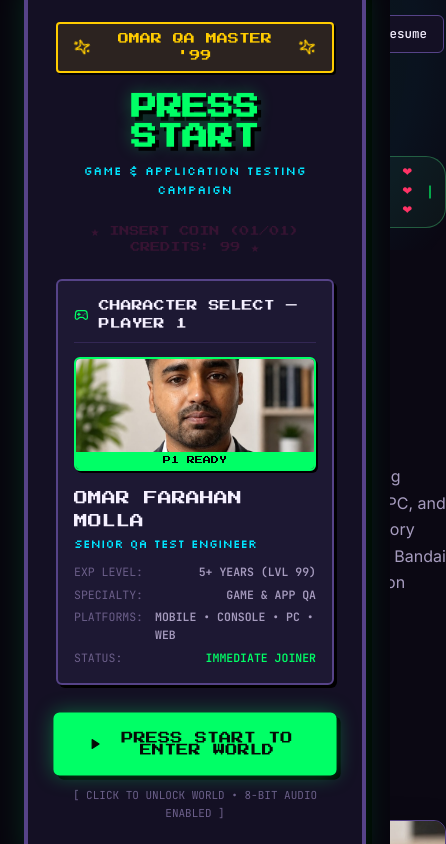
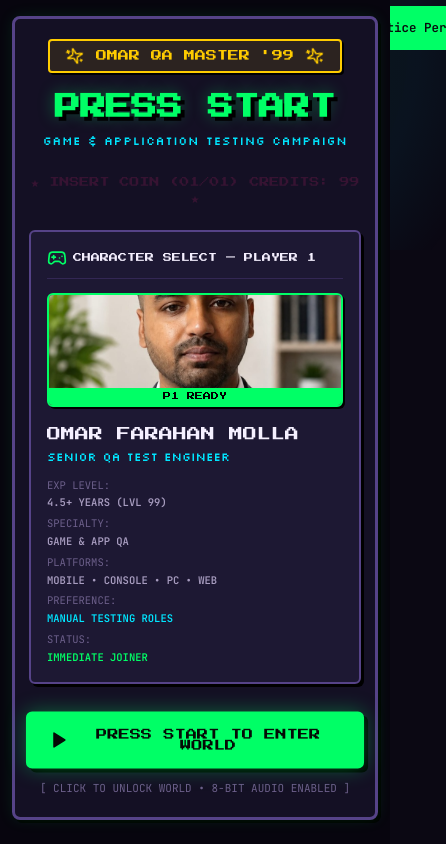
Before and after one commit to Kingfrhn/Portfolio, a Next.js app: page / in a window 390 px wide. Shown: the top 844 px of the page, 446 px wide, since content can reach past the window. Built offline with nearby package versions, Linux system fonts and the light colour scheme.

Commit message:
new changes
new changes

```diff
--- a/app/globals.css
+++ b/app/globals.css
@@ -1,6 +1,6 @@
 @import url('https://fonts.googleapis.com/css2?family=Press+Start+2P&family=Silkscreen:wght@400;700&family=VT323&family=Space+Grotesk:wght@500;700&family=Inter:wght@400;500;600;700&family=JetBrains+Mono:wght@400;500;600;700&display=swap');
 
-:root {
+:root, html[data-theme="dark"] {
   --bg: #0b0813;
   --surface: #141024;
   --surface-2: #1d1833;
@@ -28,6 +28,29 @@
   --arcade-border: 2px solid var(--border-bright);
 }
 
+html[data-theme="light"] {
+  --bg: #f3effa;
+  --surface: #ffffff;
+  --surface-2: #e8e0f5;
+  --surface-3: #ddd1f0;
+  --text: #120926;
+  --text-dim: #544478;
+  --text-faint: #8170a6;
+  --pass: #059669;
+  --pass-glow: rgba(5, 150, 105, 0.25);
+  --bug: #dc2626;
+  --bug-glow: rgba(220, 38, 38, 0.25);
+  --warn: #d97706;
+  --warn-glow: rgba(217, 119, 6, 0.25);
+  --accent: #0284c7;
+  --accent-glow: rgba(2, 132, 199, 0.25);
+  --pink: #db2777;
+  --border: #d2c5ed;
+  --border-bright: #b39bdc;
+  --arcade-shadow: 3px 3px 0px #b39bdc;
+  --arcade-border: 2px solid #b39bdc;
+}
+
 * {
   margin: 0;
   padding: 0;
@@ -37,6 +60,8 @@
 html {
   scroll-behavior: smooth;
   color-scheme: dark;
+  -webkit-text-size-adjust: 100%;
+  text-size-adjust: 100%;
 }
 
 body {
@@ -46,6 +71,7 @@ body {
   line-height: 1.6;
   -webkit-font-smoothing: antialiased;
   overflow-x: hidden;
+  -webkit-tap-highlight-color: transparent;
 }
 
 a {
@@ -71,7 +97,14 @@ a {
 
 @media (max-width: 640px) {
   .wrap {
-    padding: 0 20px;
+    padding: 0 16px;
+  }
+}
+
+@supports(padding: env(safe-area-inset-bottom)) {
+  body {
+    padding-left: env(safe-area-inset-left);
+    padding-right: env(safe-area-inset-right);
   }
 }
 
@@ -94,6 +127,17 @@ a {
   opacity: 0.65;
 }
 
+/* Reduce CRT overlay on mobile for perf + readability */
+@media (max-width: 768px) {
+  .crt-lines {
+    opacity: 0.3;
+    background-size: 100% 4px, 8px 100%;
+  }
+  .bg-grid {
+    opacity: 0.15;
+  }
+}
+
 /* Retro Arcade Pixel Grid Texture */
 .bg-grid {
   position: fixed;
@@ -132,6 +176,7 @@ a {
   justify-content: center;
   padding: 24px;
   overflow-y: auto;
+  -webkit-overflow-scrolling: touch;
 }
 
 .arcade-cabinet-frame {
@@ -146,6 +191,18 @@ a {
   position: relative;
 }
 
+@media (max-width: 520px) {
+  .arcade-title-overlay {
+    padding: 16px 12px;
+    align-items: flex-start;
+  }
+  .arcade-cabinet-frame {
+    padding: 20px 14px;
+    border-width: 3px;
+    box-shadow: 0 0 15px rgba(0, 255, 102, 0.1), 3px 3px 0px #000;
+  }
+}
+
 .arcade-header-marquee {
   display: inline-flex;
   align-items: center;
@@ -225,6 +282,13 @@ a {
   border-bottom: 1px solid var(--border);
   padding-bottom: 10px;
   margin-bottom: 14px;
+}
+
+@media (max-width: 400px) {
+  .char-card-header {
+    font-size: 9px;
+    gap: 6px;
+  }
 }
 
 .char-card-body {
@@ -293,16 +357,29 @@ a {
 .char-stat-item {
   display: flex;
   justify-content: space-between;
-  gap: 12px;
+  gap: 8px;
+  flex-wrap: wrap;
 }
 
 .char-stat-item .label {
   color: var(--text-faint);
+  white-space: nowrap;
 }
 
 .char-stat-item .val {
   color: var(--text-dim);
   font-weight: 600;
+  word-break: break-word;
+}
+
+@media (max-width: 400px) {
+  .char-stat-list {
+    font-size: 10.5px;
+  }
+  .char-stat-item {
+    flex-direction: column;
+    gap: 1px;
+  }
 }
 
 .arcade-start-action {
@@ -314,7 +391,7 @@ a {
 
 .arcade-start-btn {
   font-family: var(--font-display);
-  font-size: clamp(12px, 2vw, 15px);
+  font-size: clamp(11px, 2vw, 15px);
   background: var(--pass);
   color: #050a06;
   border: 3px solid #00ff66;
@@ -327,6 +404,8 @@ a {
   box-shadow: 0 0 20px var(--pass-glow), 4px 4px 0 #000;
   transition: all 0.15s ease;
   animation: pulseButton 2s ease-in-out infinite;
+  min-height: 48px;
+  touch-action: manipulation;
 }
 
 .arcade-start-btn:hover {
@@ -335,6 +414,11 @@ a {
   box-shadow: 0 0 28px rgba(0, 255, 102, 0.5), 6px 6px 0 #000;
 }
 
+.arcade-start-btn:active {
+  transform: scale(0.97);
+  box-shadow: 0 0 12px var(--pass-glow), 2px 2px 0 #000;
+}
+
 @keyframes pulseButton {
   0%, 100% { transform: scale(1); }
   50% { transform: scale(1.02); }
@@ -344,6 +428,13 @@ a {
   font-family: var(--font-mono);
   font-size: 11px;
   color: var(--text-faint);
+}
+
+@media (max-width: 400px) {
+  .arcade-start-btn {
+    padding: 14px 20px;
+    gap: 8px;
+  }
 }
 
 /* CRT Warp Out Animation */
@@ -391,6 +482,13 @@ header {
   gap: 16px;
 }
 
+@media (max-width: 480px) {
+  .nav {
+    height: 56px;
+    gap: 8px;
+  }
+}
+
 .logo {
   font-family: var(--font-mono);
   font-weight: 700;
@@ -461,12 +559,18 @@ nav.links a:hover {
   background: var(--surface);
   color: var(--text);
   transition: all 0.2s ease;
+  touch-action: manipulation;
+  min-height: 44px;
 }
 
 .btn:hover {
   border-color: var(--pass);
   background: rgba(74, 222, 128, 0.08);
   transform: translateY(-1px);
+}
+
+.btn:active {
+  transform: scale(0.97);
 }
 
 .btn-solid {
@@ -488,12 +592,14 @@ nav.links a:hover {
   background: var(--surface);
   border: 1px solid var(--border-bright);
   border-radius: 6px;
-  width: 40px;
-  height: 40px;
+  width: 44px;
+  height: 44px;
   color: var(--text);
   align-items: center;
   justify-content: center;
   cursor: pointer;
+  touch-action: manipulation;
+  flex-shrink: 0;
 }
 
 @media (max-width: 1024px) {
@@ -503,6 +609,14 @@ nav.links a:hover {
 
 @media (max-width: 640px) {
   .nav-actions .btn-text { display: none; }
+}
+
+@media (max-width: 480px) {
+  .nav-actions .btn:not(.btn-icon):not(.btn-solid) { display: none; }
+  .logo {
+    font-size: 11px;
+    gap: 6px;
+  }
 }
 
 .mobile-drawer {
@@ -518,15 +632,26 @@ nav.links a:hover {
   font-size: 16px;
   border-top: 1px solid var(--border);
   animation: fadeIn 0.2s ease;
+  overflow-y: auto;
+  -webkit-overflow-scrolling: touch;
+  padding-bottom: calc(24px + env(safe-area-inset-bottom, 0px));
+}
+
+@media (max-width: 480px) {
+  .mobile-drawer {
+    inset: 56px 0 0 0;
+    padding: 24px 16px;
+  }
 }
 
 .mobile-drawer a {
-  padding: 12px 0;
+  padding: 14px 0;
   border-bottom: 1px solid var(--border);
   color: var(--text);
   display: flex;
   align-items: center;
   justify-content: space-between;
+  min-height: 48px;
 }
 
 @keyframes fadeIn {
@@ -542,6 +667,12 @@ section {
   border-top: 1px solid var(--border);
 }
 
+@media (max-width: 640px) {
+  section {
+    padding: 64px 0;
+  }
+}
+
 .eyebrow {
   font-family: var(--font-mono);
   font-size: 12px;
@@ -565,10 +696,12 @@ section {
 h2 {
   font-family: var(--font-display);
   font-weight: 700;
-  font-size: clamp(28px, 3.8vw, 40px);
+  font-size: clamp(22px, 3.8vw, 40px);
   letter-spacing: -0.02em;
   margin-bottom: 14px;
   color: var(--text);
+  word-break: break-word;
+  overflow-wrap: break-word;
 }
 
 .section-sub {
@@ -576,6 +709,13 @@ h2 {
   font-size: 15.5px;
   max-width: 580px;
   margin-bottom: 48px;
+}
+
+@media (max-width: 640px) {
+  .section-sub {
+    margin-bottom: 32px;
+    font-size: 14px;
+  }
 }
 
 /* Badges */
@@ -633,6 +773,12 @@ h2 {
   border-top: none;
 }
 
+@media (max-width: 640px) {
+  .hero {
+    padding: 100px 0 56px;
+  }
+}
+
 .hero-grid {
   display: grid;
   grid-template-columns: 1fr 280px;
@@ -643,6 +789,12 @@ h2 {
 @media (max-width: 900px) {
   .hero-grid {
     grid-template-columns: 1fr;
+  }
+}
+
+@media (max-width: 640px) {
+  .hero-grid {
+    gap: 28px;
   }
 }
 
@@ -698,6 +850,15 @@ h2 {
   border-radius: 20px;
   background: rgba(74, 222, 128, 0.06);
   margin-bottom: 28px;
+  flex-wrap: wrap;
+}
+
+@media (max-width: 520px) {
+  .status-line {
+    font-size: 10px;
+    gap: 6px;
+    padding: 5px 10px;
+  }
 }
 
 .status-line .sep { color: var(--text-faint); }
@@ -713,16 +874,18 @@ h2 {
 h1 {
   font-family: var(--font-display);
   font-weight: 700;
-  font-size: clamp(38px, 5.5vw, 62px);
+  font-size: clamp(28px, 5.5vw, 62px);
   line-height: 1.08;
   letter-spacing: -0.03em;
   color: var(--text);
+  word-break: break-word;
+  overflow-wrap: break-word;
 }
 
 .role {
   font-family: var(--font-mono);
   color: var(--text-dim);
-  font-size: clamp(14px, 1.8vw, 17px);
+  font-size: clamp(12px, 1.8vw, 17px);
   margin-top: 18px;
 }
 
@@ -736,11 +899,29 @@ h1 {
   line-height: 1.65;
 }
 
+@media (max-width: 640px) {
+  .bio {
+    font-size: 14px;
+    margin-top: 16px;
+  }
+}
+
 .hero-actions {
   display: flex;
   flex-wrap: wrap;
   gap: 12px;
   margin-top: 36px;
+}
+
+@media (max-width: 480px) {
+  .hero-actions {
+    gap: 8px;
+    margin-top: 24px;
+  }
+  .hero-actions .btn {
+    font-size: 11px;
+    padding: 8px 12px;
+  }
 }
 
 .stats {
@@ -758,11 +939,23 @@ h1 {
   .stats { grid-template-columns: repeat(2, 1fr); }
 }
 
+@media (max-width: 640px) {
+  .stats {
+    margin-top: 40px;
+  }
+}
+
 .stat {
   background: var(--surface);
   padding: 24px 20px;
 }
 
+@media (max-width: 480px) {
+  .stat {
+    padding: 16px 12px;
+  }
+}
+
 .stat .num {
   font-family: var(--font-mono);
   font-size: 32px;
@@ -770,6 +963,12 @@ h1 {
   color: var(--text);
   display: flex;
   align-items: baseline;
+}
+
+@media (max-width: 480px) {
+  .stat .num {
+    font-size: 24px;
+  }
 }
 
 .stat .num .unit {
@@ -782,6 +981,12 @@ h1 {
   font-size: 13px;
   color: var(--text-dim);
   margin-top: 6px;
+}
+
+@media (max-width: 480px) {
+  .stat .label {
+    font-size: 11px;
+  }
 }
 
 /* Experience Log Timeline */
@@ -1023,6 +1228,12 @@ h1 {
   margin-bottom: 32px;
 }
 
+@media (max-width: 480px) {
+  .category-tabs {
+    gap: 8px;
+  }
+}
+
 .category-tab-btn {
   font-family: var(--font-mono);
   font-size: 13.5px;
@@ -1037,6 +1248,16 @@ h1 {
   display: flex;
   align-items: center;
   gap: 10px;
+  touch-action: manipulation;
+  min-height: 44px;
+}
+
+@media (max-width: 480px) {
+  .category-tab-btn {
+    font-size: 11.5px;
+    padding: 10px 14px;
+    gap: 6px;
+  }
 }
 
 .category-tab-btn::before {
@@ -1045,6 +1266,7 @@ h1 {
   height: 8px;
   border-radius: 50%;
   background: var(--text-faint);
+  flex-shrink: 0;
 }
 
 .category-tab-btn.active {
@@ -1063,6 +1285,7 @@ h1 {
   display: flex;
   gap: 10px;
   margin-bottom: 28px;
+  flex-wrap: wrap;
 }
 
 .sample-tab-btn {
@@ -1075,6 +1298,15 @@ h1 {
   background: none;
   cursor: pointer;
   transition: all 0.2s ease;
+  touch-action: manipulation;
+  min-height: 44px;
+}
+
+@media (max-width: 480px) {
+  .sample-tab-btn {
+    font-size: 11.5px;
+    padding: 10px 14px;
+  }
 }
 
 .sample-tab-btn.active {
@@ -1089,12 +1321,14 @@ h1 {
   border-radius: 10px;
   border: 1px solid var(--border);
   background: var(--surface);
+  -webkit-overflow-scrolling: touch;
 }
 
 .tc-table {
   width: 100%;
   border-collapse: collapse;
   text-align: left;
+  min-width: 540px;
 }
 
 .tc-table th {
@@ -1106,6 +1340,7 @@ h1 {
   padding: 14px 20px;
   border-bottom: 1px solid var(--border);
   background: var(--surface-2);
+  white-space: nowrap;
 }
 
 .tc-table td {
@@ -1113,6 +1348,14 @@ h1 {
   font-size: 14px;
   border-bottom: 1px solid var(--border);
   color: #d1d5db;
+}
+
+@media (max-width: 640px) {
+  .tc-table th,
+  .tc-table td {
+    padding: 10px 12px;
+    font-size: 13px;
+  }
 }
 
 .tc-table tr:last-child td {
@@ -1155,11 +1398,23 @@ h1 {
   cursor: pointer;
 }
 
+@media (max-width: 480px) {
+  .bug-card {
+    padding: 16px;
+  }
+}
+
 .bug-card:hover {
   border-color: var(--border-bright);
   transform: translateY(-2px);
 }
 
+@media (hover: none) {
+  .bug-card:hover {
+    transform: none;
+  }
+}
+
 .bug-top {
   display: flex;
   align-items: center;
@@ -1176,11 +1431,12 @@ h1 {
 
 .bug-title {
   font-family: var(--font-display);
-  font-size: 17px;
+  font-size: clamp(14px, 2.5vw, 17px);
   font-weight: 600;
   margin-bottom: 14px;
   line-height: 1.4;
   color: var(--text);
+  word-break: break-word;
 }
 
 .bug-body {
@@ -1192,7 +1448,10 @@ h1 {
 }
 
 @media (max-width: 640px) {
-  .bug-body { grid-template-columns: 1fr; }
+  .bug-body {
+    grid-template-columns: 1fr;
+    font-size: 13px;
+  }
 }
 
 .bug-body .label {
@@ -1211,11 +1470,19 @@ h1 {
   z-index: 200;
   background: rgba(0, 0, 0, 0.75);
   backdrop-filter: blur(6px);
+  -webkit-backdrop-filter: blur(6px);
   display: flex;
   align-items: center;
   justify-content: center;
   padding: 20px;
   animation: fadeIn 0.2s ease;
+}
+
+@media (max-width: 640px) {
+  .modal-overlay {
+    padding: 12px;
+    align-items: flex-end;
+  }
 }
 
 .modal-content {
@@ -1226,25 +1493,38 @@ h1 {
   width: 100%;
   max-height: 90vh;
   overflow-y: auto;
+  -webkit-overflow-scrolling: touch;
   padding: 32px;
   position: relative;
   box-shadow: 0 20px 40px rgba(0, 0, 0, 0.5);
 }
 
+@media (max-width: 640px) {
+  .modal-content {
+    padding: 20px;
+    max-height: 85vh;
+    border-bottom-left-radius: 0;
+    border-bottom-right-radius: 0;
+    padding-bottom: calc(20px + env(safe-area-inset-bottom, 0px));
+  }
+}
+
 .modal-close {
   position: absolute;
-  top: 20px;
-  right: 20px;
-  background: none;
+  top: 16px;
+  right: 16px;
+  background: var(--surface-2);
   border: 1px solid var(--border);
   color: var(--text-dim);
   border-radius: 6px;
-  width: 32px;
-  height: 32px;
+  width: 40px;
+  height: 40px;
   cursor: pointer;
   display: flex;
   align-items: center;
   justify-content: center;
+  touch-action: manipulation;
+  z-index: 1;
 }
 
 .modal-close:hover {
@@ -1400,4 +1680,14 @@ footer {
   justify-content: space-between;
   flex-wrap: wrap;
   gap: 12px;
-}
+  padding-bottom: calc(32px + env(safe-area-inset-bottom, 0px));
+}
+
+@media (max-width: 480px) {
+  footer {
+    padding: 24px 0;
+    font-size: 11px;
+    flex-direction: column;
+    text-align: center;
+  }
+}
--- a/app/layout.tsx
+++ b/app/layout.tsx
@@ -39,6 +39,9 @@ export default function RootLayout({
 }) {
   return (
     <html lang="en">
+      <head>
+        <meta name="viewport" content="width=device-width, initial-scale=1, maximum-scale=5, viewport-fit=cover" />
+      </head>
       <body>
         <div className="bg-grid" />
         <div className="ambient-light" />
--- a/components/ArcadeTitleScreen.tsx
+++ b/components/ArcadeTitleScreen.tsx
@@ -59,7 +59,7 @@ export default function ArcadeTitleScreen({ onStart }: ArcadeTitleScreenProps) {
               <div className="char-stat-list">
                 <div className="char-stat-item">
                   <span className="label">EXP LEVEL:</span>
-                  <span className="val">5+ YEARS (LVL 99)</span>
+                  <span className="val">4.5+ YEARS (LVL 99)</span>
                 </div>
                 <div className="char-stat-item">
                   <span className="label">SPECIALTY:</span>
@@ -68,6 +68,10 @@ export default function ArcadeTitleScreen({ onStart }: ArcadeTitleScreenProps) {
                 <div className="char-stat-item">
                   <span className="label">PLATFORMS:</span>
                   <span className="val">MOBILE • CONSOLE • PC • WEB</span>
+                </div>
+                <div className="char-stat-item">
+                  <span className="label">PREFERENCE:</span>
+                  <span className="val" style={{ color: 'var(--accent)' }}>MANUAL TESTING ROLES</span>
                 </div>
                 <div className="char-stat-item">
                   <span className="label">STATUS:</span>
--- a/components/Contact.tsx
+++ b/components/Contact.tsx
@@ -14,7 +14,7 @@ export default function Contact() {
           <h2>Let's Ship High-Quality, Stable Builds Together</h2>
 
           <p className="section-sub">
-            Actively seeking Senior QA / QA Test Engineer roles in game testing or application software. Available for full-time employment, contract cycles, or technical QA interviews immediately.
+            Actively seeking Manual Testing &amp; Senior QA Test Engineer roles in game testing or application software. Available for full-time employment, contract cycles, or technical QA interviews immediately.
           </p>
 
           <div className="contact-actions">
@@ -53,7 +53,7 @@ export default function Contact() {
 
       <footer className="wrap">
         <span>© {new Date().getFullYear()} Omar Farahan Molla — Senior QA Test Engineer</span>
-        <span>Kolkata, India · Next.js &amp; Vercel / GitHub Pages Ready</span>
+        <span>Kolkata, India</span>
       </footer>
     </>
   );
--- a/components/Education.tsx
+++ b/components/Education.tsx
@@ -12,9 +12,9 @@ export default function Education() {
 
         <div className="edu-grid">
           <div className="edu-card">
-            <span className="badge badge-current">IN PROGRESS</span>
+            <span className="badge badge-pass">DONE</span>
             <h4>Software Testing with Java Automation (SDET)</h4>
-            <div className="edu-meta">QSpiders, Kolkata · 11/2024 → 02/2026</div>
+            <div className="edu-meta">QSpiders, Kolkata</div>
             <p>
               Core Java fundamentals, Object-Oriented Programming, Selenium WebDriver automation frameworks, FireFlink mobile and web test automation, TestNG, and Postman REST API testing.
             </p>
--- a/components/Header.tsx
+++ b/components/Header.tsx
@@ -1,16 +1,49 @@
 'use client';
 
-import { useState } from 'react';
-import { Mail, Download, Menu, X, CheckCircle, Volume2, VolumeX, RotateCcw } from 'lucide-react';
+import { useState, useEffect } from 'react';
+import { Mail, Download, Menu, X, CheckCircle, Volume2, VolumeX, RotateCcw, Sun, Moon, Monitor } from 'lucide-react';
 import { retroSound } from '@/utils/audio';
 
 interface HeaderProps {
   onResetGame?: () => void;
 }
 
+type ThemeMode = 'dark' | 'light' | 'system';
+
 export default function Header({ onResetGame }: HeaderProps) {
   const [mobileMenuOpen, setMobileMenuOpen] = useState(false);
   const [isMuted, setIsMuted] = useState(false);
+  const [themeMode, setThemeMode] = useState<ThemeMode>('dark');
+
+  useEffect(() => {
+    const saved = localStorage.getItem('omar_portfolio_theme') as ThemeMode | null;
+    if (saved && ['dark', 'light', 'system'].includes(saved)) {
+      setThemeMode(saved);
+      applyTheme(saved);
+    }
+  }, []);
+
+  const applyTheme = (mode: ThemeMode) => {
+    if (mode === 'system') {
+      const prefersDark = window.matchMedia('(prefers-color-scheme: dark)').matches;
+      document.documentElement.setAttribute('data-theme', prefersDark ? 'dark' : 'light');
+    } else {
+      document.documentElement.setAttribute('data-theme', mode);
+    }
+  };
+
+  const cycleTheme = () => {
+    retroSound.playSelect();
+    const nextTheme: Record<ThemeMode, ThemeMode> = {
+      dark: 'light',
+      light: 'system',
+      system: 'dark',
+    };
+    const next = nextTheme[themeMode];
+    setThemeMode(next);
+    localStorage.setItem('omar_portfolio_theme', next);
+    applyTheme(next);
+  };
 
   const toggleMenu = () => {
     retroSound.playSelect();
@@ -57,6 +90,19 @@ export default function Header({ onResetGame }: HeaderProps) {
         </nav>
 
         <div className="nav-actions">
+          {/* Theme Mode Switcher */}
+          <button
+            className="btn btn-icon"
+            onClick={cycleTheme}
+            title={`Current Theme: ${themeMode.toUpperCase()} (Click to switch)`}
+            aria-label="Switch theme mode"
+            style={{ padding: '8px 10px', color: 'var(--accent)' }}
+          >
+            {themeMode === 'dark' && <Moon size={15} />}
+            {themeMode === 'light' && <Sun size={15} />}
+            {themeMode === 'system' && <Monitor size={15} />}
+          </button>
+
           {onResetGame && (
             <button
               className="btn btn-icon"
@@ -134,6 +180,13 @@ export default function Header({ onResetGame }: HeaderProps) {
             Contact <span>▸</span>
           </a>
           <div style={{ display: 'flex', gap: '10px', marginTop: '12px' }}>
+            <button
+              className="btn"
+              style={{ width: '100%', justifyContent: 'center' }}
+              onClick={cycleTheme}
+            >
+              Theme: {themeMode.toUpperCase()}
+            </button>
             <a
               className="btn btn-solid"
               style={{ width: '100%', justifyContent: 'center' }}
@@ -141,7 +194,7 @@ export default function Header({ onResetGame }: HeaderProps) {
               download="Omar_Farahan_Molla_Resume.pdf"
               onClick={() => retroSound.playCoin()}
             >
-              <Download size={14} /> Download Resume PDF
+              <Download size={14} /> Resume PDF
             </a>
           </div>
         </div>
--- a/components/Hero.tsx
+++ b/components/Hero.tsx
@@ -26,7 +26,7 @@ export default function Hero() {
             </p>
 
             <p className="bio">
-              I break builds before players do. Five years testing games and applications across mobile, console, PC, and web, running functional, regression, and exploratory cycles for global studios including King, Scopely, Bandai Namco, Microids, and Eidos Montreal. Currently on notice period and available for full-time QA roles immediately.
+              I break builds before players do. 4.5+ years testing games and applications across mobile, console, PC, and web, running functional, regression, and exploratory cycles for global studios including King, Scopely, Bandai Namco, Microids, and Eidos Montreal. Currently on notice period and actively looking for Manual Testing &amp; QA Engineer roles.
             </p>
 
             <div className="hero-actions">
@@ -74,7 +74,7 @@ export default function Hero() {
               />
               <div className="profile-card-badge">
                 <Gamepad2 size={16} style={{ color: 'var(--pass)', flexShrink: 0 }} />
-                <span>P1 READY • Serving Notice</span>
+                <span>P1 READY • Manual Testing Roles</span>
               </div>
             </div>
           </div>
@@ -83,7 +83,7 @@ export default function Hero() {
         <div className="stats">
           <div className="stat">
             <div className="num">
-              5<span className="unit">yrs</span>
+              4.5<span className="unit">+ yrs</span>
             </div>
             <div className="label">QA experience</div>
           </div>
--- a/components/InteractiveTerminal.tsx
+++ b/components/InteractiveTerminal.tsx
@@ -44,7 +44,7 @@ export default function InteractiveTerminal() {
     } else if (trimmed === 'status') {
       newHistory.push({
         id: Date.now() + 1,
-        text: 'STATUS: OPEN TO WORK\nNOTICE PERIOD: Serving Notice • Available Immediately\nLOCATION: Kolkata / Remote / Open to Relocation\nEXPERIENCE: 5 Years Senior QA Test Engineer',
+        text: 'STATUS: OPEN TO WORK\nPREFERENCE: Actively Seeking Manual Testing Roles\nNOTICE PERIOD: Serving Notice • Available Immediately\nLOCATION: Kolkata / Remote / Open to Relocation\nEXPERIENCE: 4.5+ Years Senior QA Test Engineer',
         type: 'success',
       });
     } else if (trimmed === 'skills') {
--- a/components/SampleWork.tsx
+++ b/components/SampleWork.tsx
@@ -81,14 +81,14 @@ const webappBugs: BugDetail[] = [
   },
   {
     id: 'BUG-W2',
-    severity: 'MAJOR',
-    severityType: 'major',
-    title: 'Expired JWT session token throws unhandled error instead of redirecting to login',
-    steps: '1. Log into dashboard.\n2. In dev tools, set session expiration timestamp to past.\n3. Click "Edit Task" or "Delete Task".',
-    actual: 'Raw 401 Unauthorized API error notification appears; user remains on broken dashboard screen.',
-    expected: 'Client should intercept 401 response, clear local storage session, and redirect to /login with toast banner.',
-    environment: 'Chrome 126, Windows 11.',
-    reproRate: '4 / 5.',
+    severity: 'MINOR',
+    severityType: 'minor',
+    title: 'Dropdown menu does not close when clicking outside the menu area',
+    steps: '1. Log into dashboard.\n2. Click on the user profile avatar (top-right) to open dropdown.\n3. Click anywhere on the main content area outside the dropdown.',
+    actual: 'Dropdown menu remains open and overlaps page content. User must click the avatar again to dismiss.',
+    expected: 'Dropdown should close when user clicks any area outside the menu boundary (standard click-away dismiss behavior).',
+    environment: 'Chrome 126, Firefox 128, Windows 11.',
+    reproRate: '5 / 5.',
   },
   {
     id: 'BUG-W3',
```
Also changed, not shown: 1 other file (tests, documents, lock files or other folders).
